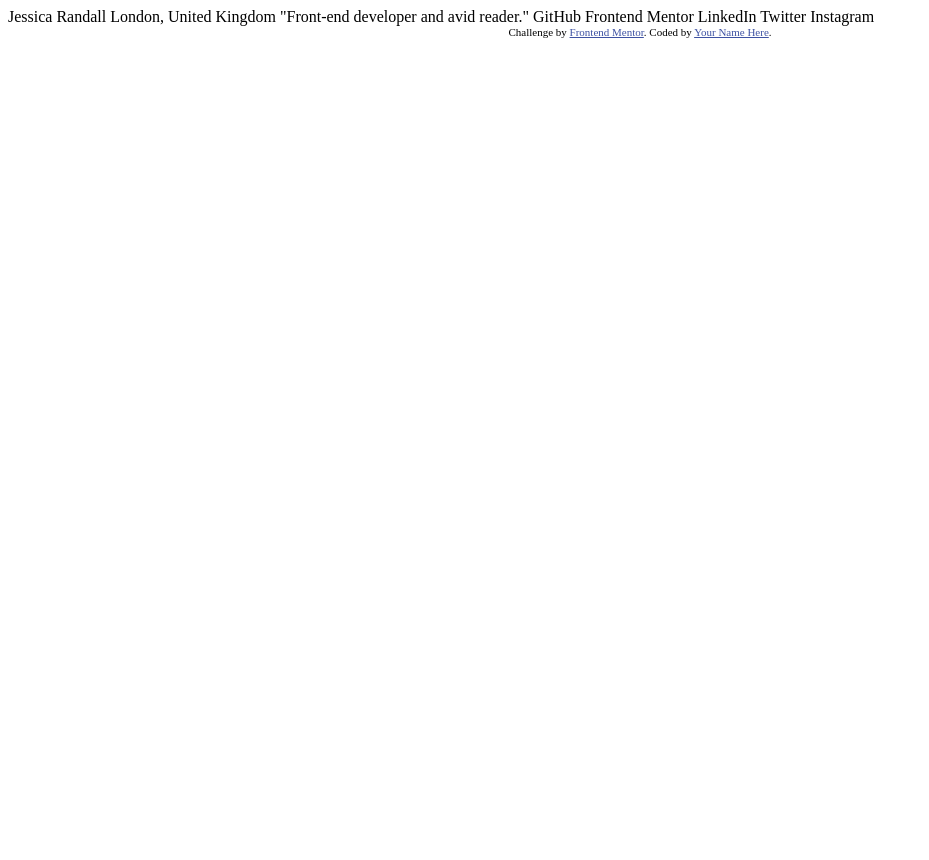
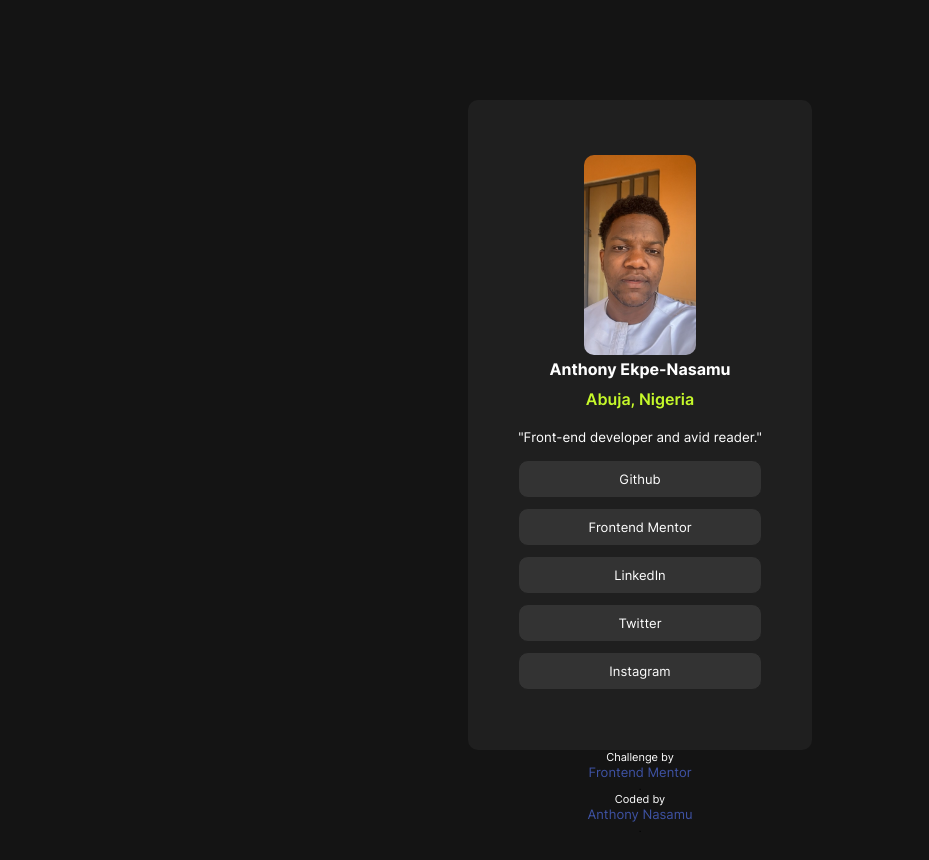
Before and after one commit to TonyOgie/socials, a plain HTML site: page index.html in a window 1280 px wide. Shown: the whole page, without its empty margins (0-929 px from the left). Before the commit the page ends 800 px from the top, so only its background shows below. Drawn offline with Linux system fonts and the light colour scheme.

Commit message:
Project update

```diff
--- a/index.html
+++ b/index.html
@@ -2,33 +2,37 @@
 <html lang="en">
 <head>
   <meta charset="UTF-8">
-  <meta name="viewport" content="width=device-width, initial-scale=1.0"> <!-- displays site properly based on user's device -->
-
+  <meta name="viewport" content="width=device-width, initial-scale=1.0">
   <link rel="icon" type="image/png" sizes="32x32" href="./assets/images/favicon-32x32.png">
 
   <title>Frontend Mentor | Social links profile</title>
 
-  <!-- Feel free to remove these styles or customise in your own stylesheet 👍 -->
+  <link rel="stylesheet" href="socials.css">
+
   <style>
     .attribution { font-size: 11px; text-align: center; }
     .attribution a { color: hsl(228, 45%, 44%); }
   </style>
 </head>
 <body>
-
-  Jessica Randall
-  London, United Kingdom
-  "Front-end developer and avid reader."
-
-  GitHub
-  Frontend Mentor
-  LinkedIn
-  Twitter
-  Instagram
-
+  <section class="background-body">
+    <img src="./assets/images/Ogie.png" alt="image not found">
+    <p id="name">Anthony Ekpe-Nasamu</p>
+    <p id="city">Abuja, Nigeria</p>
+    <p id="about">"Front-end developer and avid reader."</p>
+    <div class="links">
+      <ul>
+        <li><a href="https://www.github.com/TonyOgie" target="_blank">Github</a></li>
+        <li><a href="https://www.frontendmentor.io/profile/TonyOgie" target="_blank">Frontend Mentor</a></li>
+        <li><a href="https://www.linkedin.com/in/anthony-ekpe-nasamu-24041832a" target="_blank">LinkedIn</a></li>
+        <li><a href="https://www.x.com/Tony_Ogie" target="_blank">Twitter</a></li>
+        <li><a href="https://www.instagram.com/tony.ogie" target="_blank">Instagram</a></li>
+      </ul>
+    </div>
+  </section>
   <div class="attribution">
-    Challenge by <a href="https://www.frontendmentor.io?ref=challenge" target="_blank">Frontend Mentor</a>.
-    Coded by <a href="#">Your Name Here</a>.
+   <p>Challenge by <a href="https://www.frontendmentor.io?ref=challenge" target="_blank">Frontend Mentor</a></p>.
+    <p>Coded by <a href="#">Anthony Nasamu</a></p>.
   </div>
 </body>
 </html>
--- /dev/null
+++ b/socials.css
@@ -0,0 +1,86 @@
+*{
+    padding: 0;
+    margin: 0;
+    box-sizing: border-box;
+}
+
+@font-face {
+    font-family: 'Inter';
+    src: url('assets/fonts/Inter-VariableFont_slnt\,wght.ttf') format('truetype');
+}
+
+body{
+    height: 100vh;
+    background-color: hsl(0, 0%, 8%);
+    text-align: center;
+    margin-top: 6.25rem;
+}
+
+.background-body{
+    background-color: hsl(0, 0%, 12%);
+    display: inline-block;
+    padding: 50px;
+    border-radius: 10px;
+}
+
+img{
+    margin-top: 5px;
+    width: 7rem;
+    border-radius: 10px;
+}
+
+p,
+li{
+    font-family: Inter;
+    color: white;
+}
+
+#name{
+    font-weight: 700;
+    color: hsl(0, 0%, 100%);
+    margin-bottom: 10px;
+}
+
+#city{
+    font-weight: 600;
+    color: hsl(75, 94%, 57%);
+    font-size: medium;
+    margin-bottom: 20px;
+}
+
+#about{
+    font-weight: 400;
+    color: hsl(0, 0%, 100%);
+    font-size: smaller;
+    margin-bottom: 15px;
+}
+
+li{
+    list-style: none;
+    border: 1px solid hsl(0, 0%, 12%);
+    background-color: hsl(0, 0%, 20%);
+    padding: 0.625rem 1.8rem;
+    border-radius: 10px;
+    margin-bottom: 10px;
+    transition: background-color 0.3s ease;
+}
+
+li:active,
+li:hover,
+li:focus{
+    background-color: hsl(75, 94%, 57%);
+    cursor: pointer;
+}
+
+li:active a,
+li:hover a,
+li:focus a{
+    color: hsl(0, 0%, 8%);
+}
+
+a{
+    text-decoration-line: none;
+    color: hsl(0, 0%, 100%);
+    font-size: small;
+    display: block;
+}
```
Also changed, not shown: assets/images/Ogie.png (added), 1 other file.
